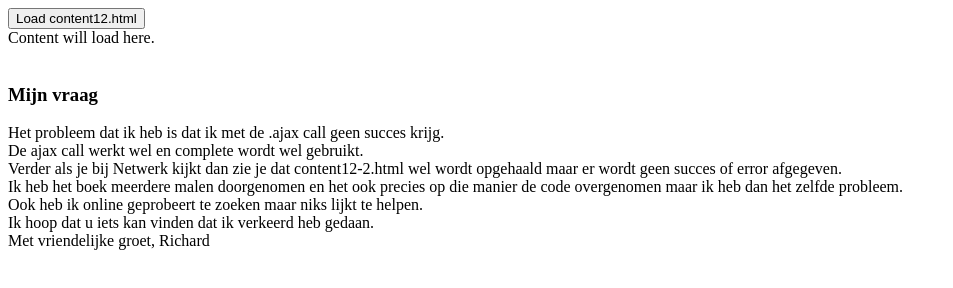
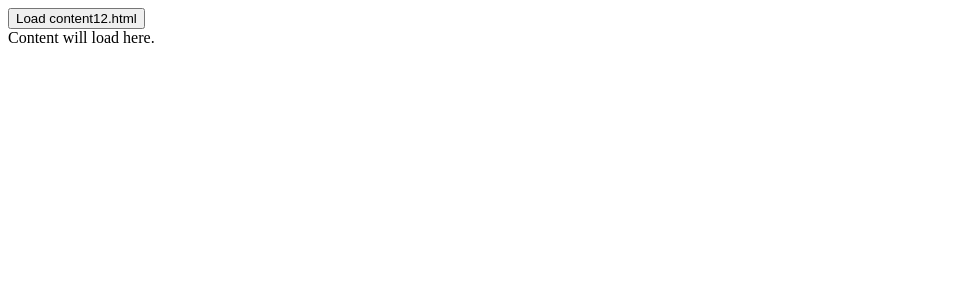
Before and after one commit to RichardVanAlphen/JSJQL12-2, a plain HTML site: page index.html in a window 1280 px wide. Shown: the whole page, without its empty margins (0-953 px from the left). Drawn offline with nearby package versions, Linux system fonts and the light colour scheme.

Commit message:
Update index.html

```diff
--- a/index.html
+++ b/index.html
@@ -11,14 +11,5 @@
   <body>
     <button id="btnLoad">Load content12.html</button>
     <div id="divResult">Content will load here.</div>
-    <br>
-    <h3>Mijn vraag</h3>
-    <div>Het probleem dat ik heb is dat ik met de .ajax call geen succes krijg.<br>
-    De ajax call werkt wel en complete wordt wel gebruikt.<br>
-    Verder als je bij Netwerk kijkt dan zie je dat content12-2.html wel wordt opgehaald maar er wordt geen succes of error afgegeven.<br>
-    Ik heb het boek meerdere malen doorgenomen en het ook precies op die manier de code overgenomen maar ik heb dan het zelfde probleem.<br>
-    Ook heb ik online geprobeert te zoeken maar niks lijkt te helpen. <br>
-    Ik hoop dat u iets kan vinden dat ik verkeerd heb gedaan. <br>
-    Met vriendelijke groet, Richard</div>
   </body>
 </html>
```
